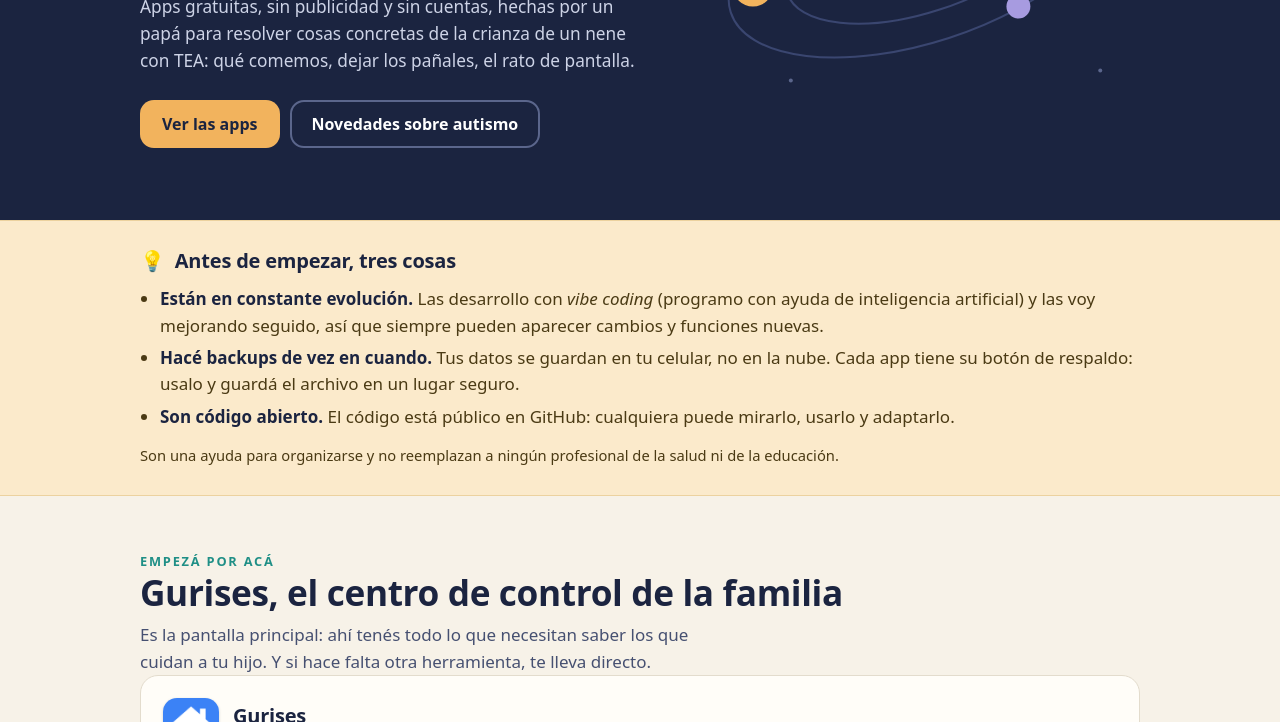
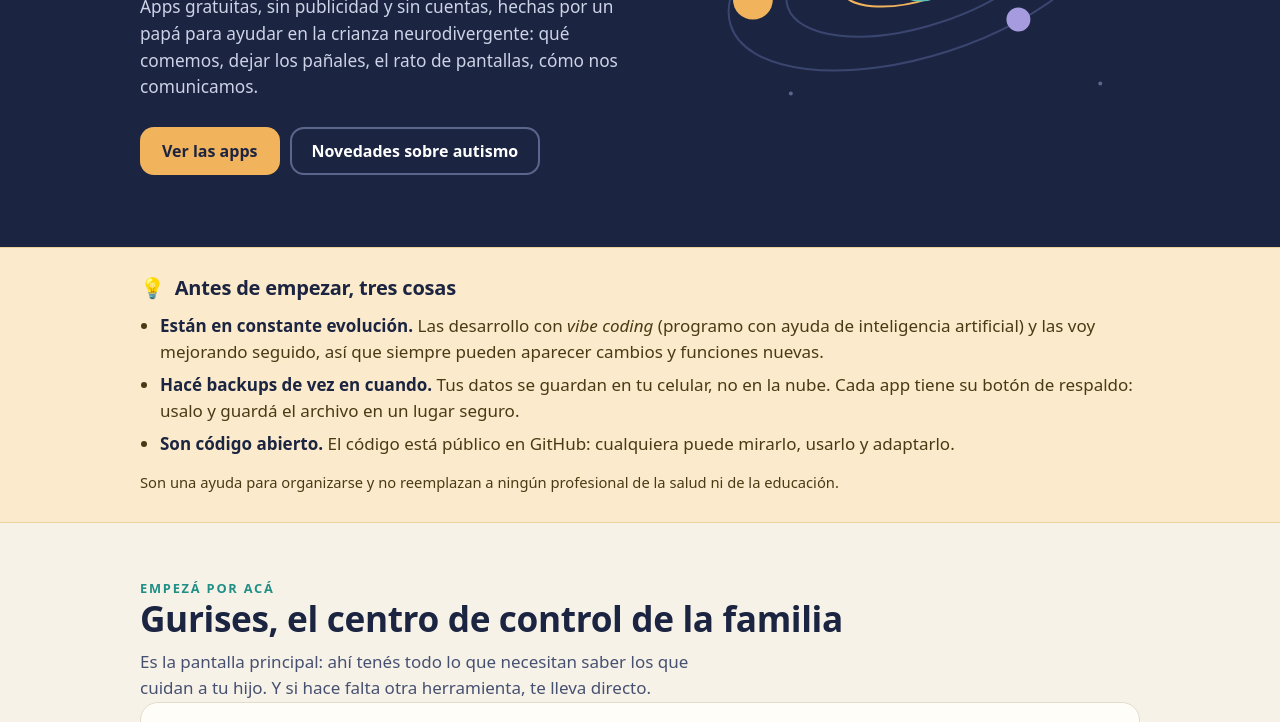
Before and after one commit to AbelG88/Orbita-tea, a plain HTML site: page index.html in a window 1280 px wide. Shown: the part 378-1100 px from the top of the page. Drawn offline with Linux system fonts and the light colour scheme; no server answers.

Commit message:
Texto del inicio: crianza neurodivergente
Co-Authored-By: Claude Sonnet 5.5 <noreply@anthropic.com>
Claude-Session: https://claude.ai/code/session_013L3XiV7UsyvQraHaj1yPVs

```diff
--- a/index.html
+++ b/index.html
@@ -164,7 +164,7 @@ footer p+p{margin-top:8px}
     <div>
       <p class="eyebrow">Apps para familias con autismo</p>
       <h1>Herramientas chicas para <em>el día a día</em> de tu familia.</h1>
-      <p class="sub">Apps gratuitas, sin publicidad y sin cuentas, hechas por un papá para resolver cosas concretas de la crianza de un nene con TEA: qué comemos, dejar los pañales, el rato de pantalla.</p>
+      <p class="sub">Apps gratuitas, sin publicidad y sin cuentas, hechas por un papá para ayudar en la crianza neurodivergente: qué comemos, dejar los pañales, el rato de pantallas, cómo nos comunicamos.</p>
       <div class="cta">
         <a class="btn primary" href="#apps">Ver las apps</a>
         <a class="btn ghost" href="#novedades">Novedades sobre autismo</a>
```
